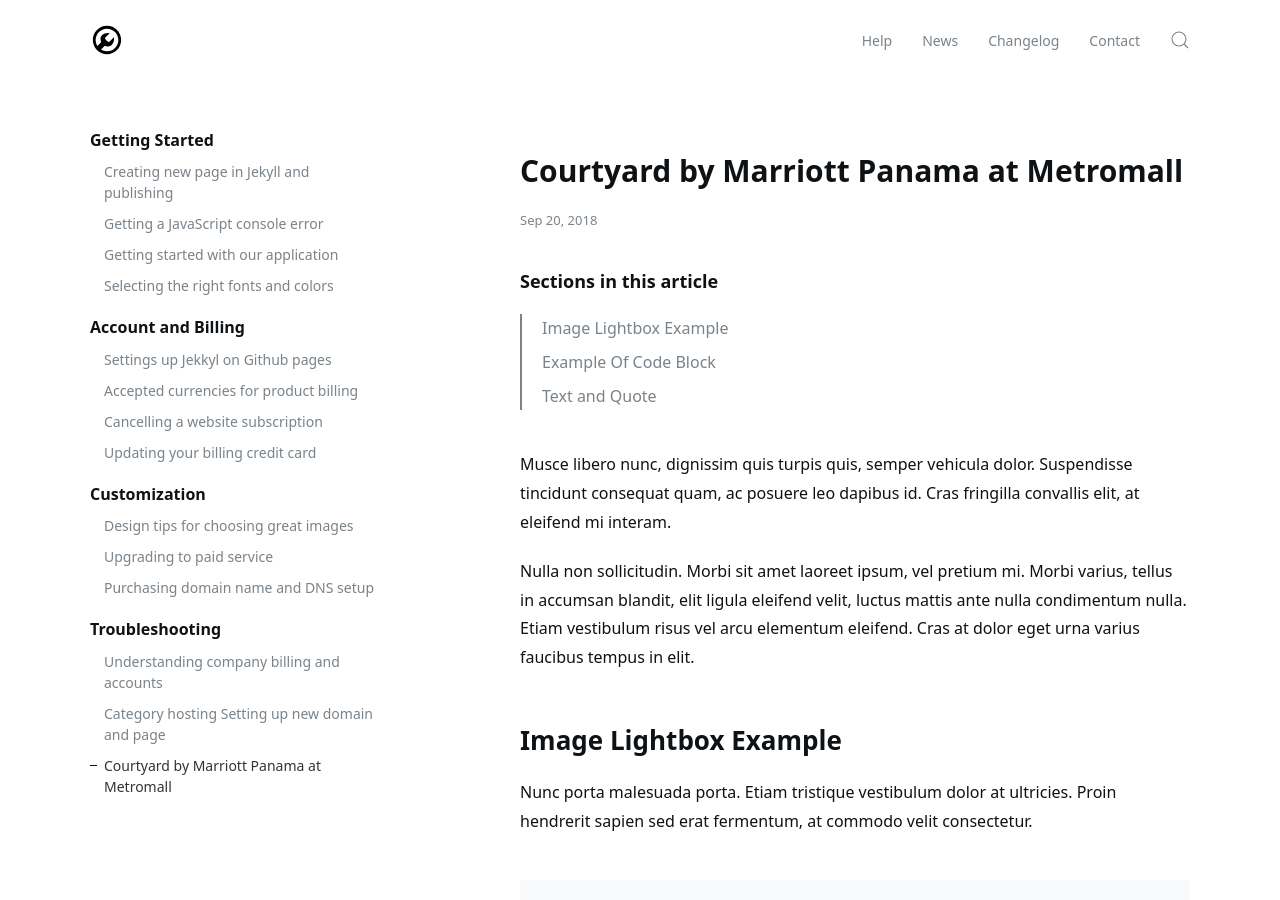
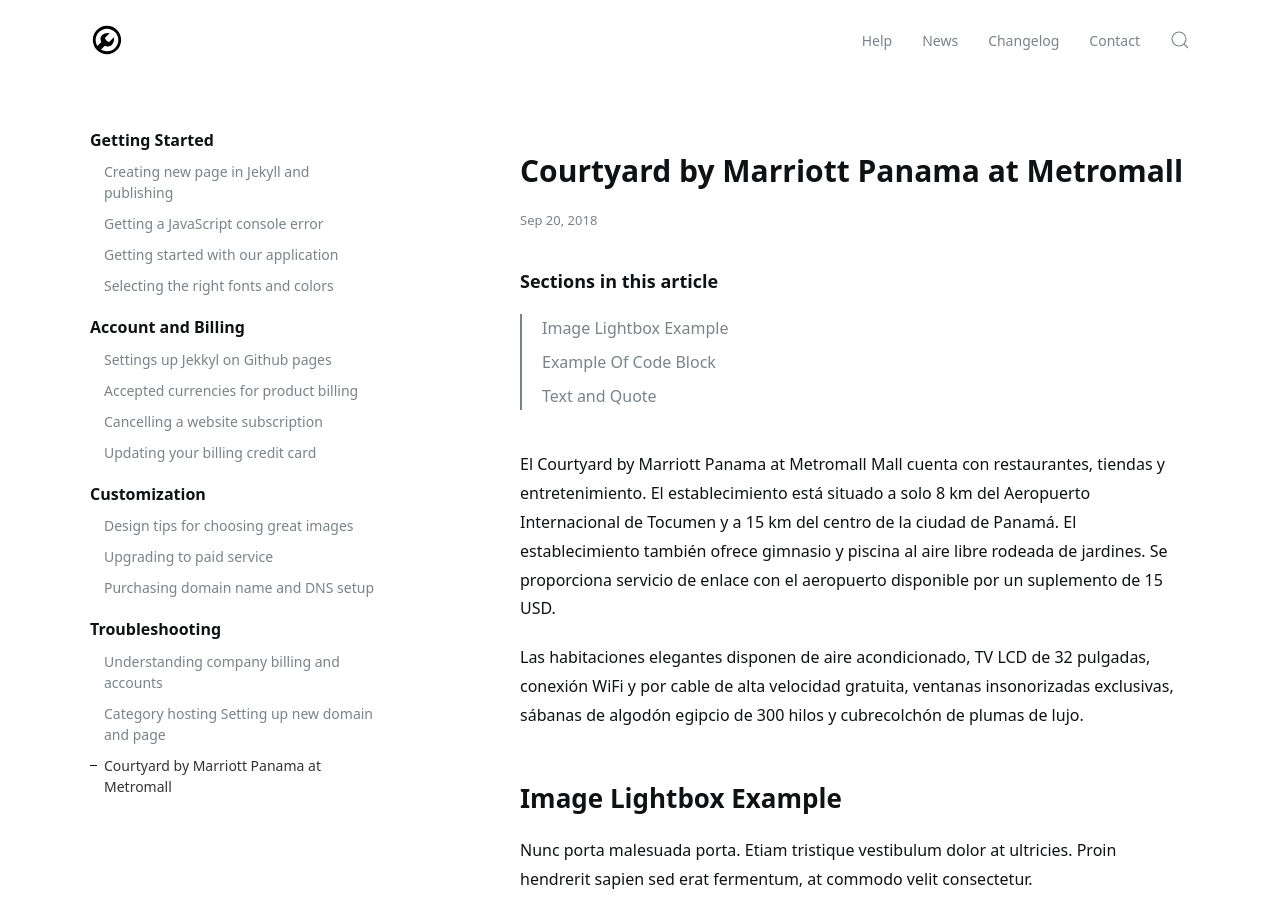
Before and after one commit to jelmii/jelmii.github.io, a Jekyll site: the page built from _docs/assets.md, in a window 1280 px wide and 900 px high. Built offline with Jekyll 4.4.1, drawn with Linux system fonts in a browser that asks for light colours.

Commit message:
Update assets.md

```diff
--- a/_docs/assets.md
+++ b/_docs/assets.md
@@ -11,9 +11,9 @@ tags: featured
 * TOC
 {:toc}
 
-Musce libero nunc, dignissim quis turpis quis, semper vehicula dolor. Suspendisse tincidunt consequat quam, ac posuere leo dapibus id. Cras fringilla convallis elit, at eleifend mi interam.
+El Courtyard by Marriott Panama at Metromall Mall cuenta con restaurantes, tiendas y entretenimiento. El establecimiento está situado a solo 8 km del Aeropuerto Internacional de Tocumen y a 15 km del centro de la ciudad de Panamá. El establecimiento también ofrece gimnasio y piscina al aire libre rodeada de jardines. Se proporciona servicio de enlace con el aeropuerto disponible por un suplemento de 15 USD.
 
-Nulla non sollicitudin. Morbi sit amet laoreet ipsum, vel pretium mi. Morbi varius, tellus in accumsan blandit, elit ligula eleifend velit, luctus mattis ante nulla condimentum nulla. Etiam vestibulum risus vel arcu elementum eleifend. Cras at dolor eget urna varius faucibus tempus in elit.
+Las habitaciones elegantes disponen de aire acondicionado, TV LCD de 32 pulgadas, conexión WiFi y por cable de alta velocidad gratuita, ventanas insonorizadas exclusivas, sábanas de algodón egipcio de 300 hilos y cubrecolchón de plumas de lujo.
 
 ## Image Lightbox Example
 Nunc porta malesuada porta. Etiam tristique vestibulum dolor at ultricies. Proin hendrerit sapien sed erat fermentum, at commodo velit consectetur.
```
